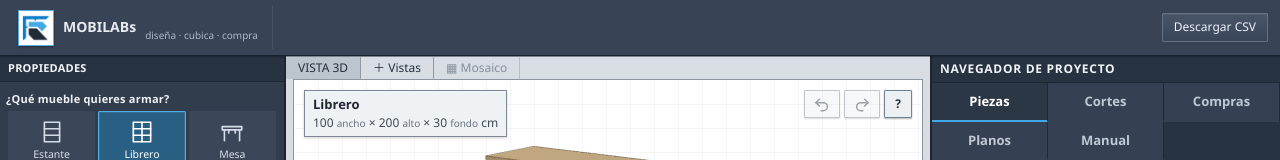
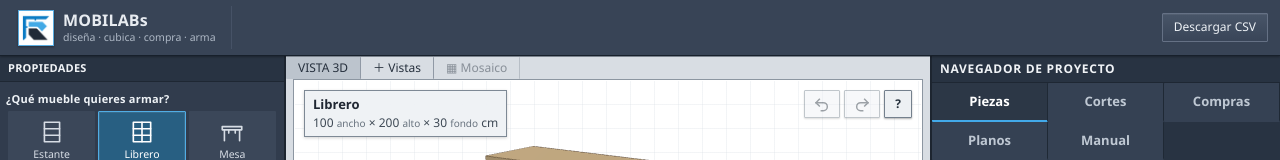
Before and after one commit to malvarez2890-lang/MOBILABS, a React (Vite) app: page / in a window 1280 px wide. Shown: the top 160 px of the page. Built offline with nearby package versions, Linux system fonts and the light colour scheme.

Commit message:
Encabezado: logo, MOBILABs y debajo diseña · cubica · compra · arma
Co-Authored-By: Claude Sonnet 5.5 <noreply@anthropic.com>
Claude-Session: https://claude.ai/code/session_01FmVd69xEGMZQHUbXWpY13h

```diff
--- a/src/App.jsx
+++ b/src/App.jsx
@@ -370,7 +370,7 @@ export default function App() {
   return (
     <div className="app" data-mview={mview}>
       <header className="top">
-        <div className="brand"><img className="logo" src={logoUrl} alt="" width="36" height="36" /> MOBILABs <small>diseña · cubica · compra</small></div>
+        <div className="brand"><img className="logo" src={logoUrl} alt="" width="36" height="36" /><span className="brand-text"><b>MOBILABs</b><small>diseña · cubica · compra · arma</small></span></div>
         <div className="top-actions">
           {PUBLISHED ? (
             <button className="btn primary" onClick={copyCuts} title="Copia el despiece y las compras para pegar en Excel, Sheets o un mensaje">
--- a/src/styles.css
+++ b/src/styles.css
@@ -77,12 +77,14 @@ h1, h2, h3, h4 { margin: 0; line-height: 1.2; }
   font-weight: 600;
   letter-spacing: 0;
 }
+.brand-text { display: flex; flex-direction: column; gap: 2px; line-height: 1.1; }
+.brand-text b { font-size: 16px; font-weight: 700; letter-spacing: .01em; }
 .brand small {
-  align-self: flex-end;
-  margin: 0 0 2px;
+  margin: 0;
   color: var(--muted);
-  font-size: 10px;
+  font-size: 10.5px;
   font-weight: 400;
+  white-space: nowrap;
 }
 .logo {
   display: block;
@@ -537,6 +539,7 @@ td.mat { color: #bbc4cf; font-size: 10.5px; }
   }
   .brand { min-width: 0; padding-right: 4px; border-right: 0; font-size: 14px; }
   .brand small { display: none; }
+  .brand-text b { font-size: 15px; }
   .logo { width: 32px; height: 32px; }
   .top-actions { gap: 5px; }
   .top-actions .btn { min-height: 38px; padding: 4px 11px; font-size: 12px; white-space: nowrap; }
```
